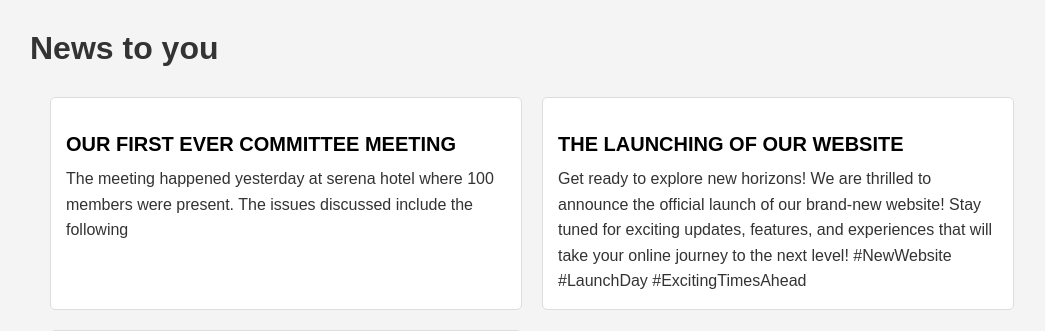
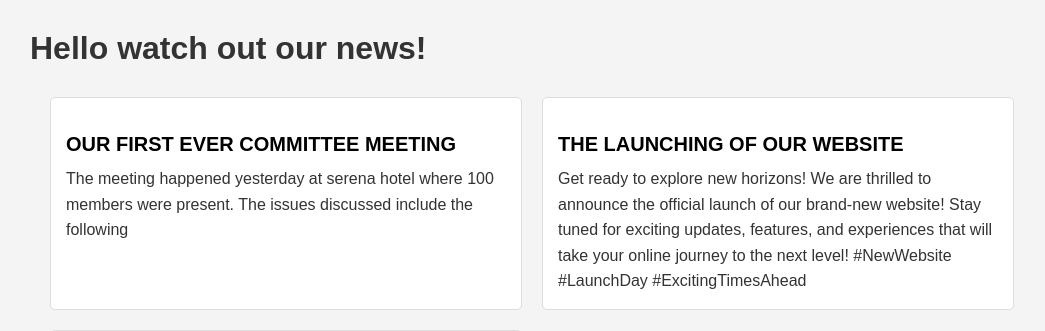
Before and after one commit to AinamaniDM/ALUMNI_APPLICATION, a Django app: page /news/ in a window 1280 px wide. Shown: the top 331 px of the page, without its empty margins (98-1143 px from the left). Run offline with Django 5.2, Linux system fonts and the light colour scheme; data comes from the database, SQL or seed files in the repository.

Commit message:
modified the h1 tag to include the username of the login  user

```diff
--- a/news/templates/news_list.html
+++ b/news/templates/news_list.html
@@ -1,6 +1,6 @@
 {% extends 'base.html' %}
 {% block content %}
-    <h1>News to you</h1>
+    <h1> Hello {{ user.username}} watch out our news!</h1>
     <div class="news-container">
         {% for post in news %}
             <div class="news-post">
```
